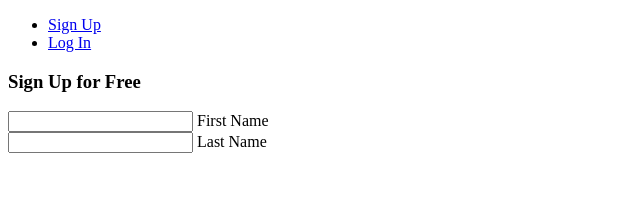
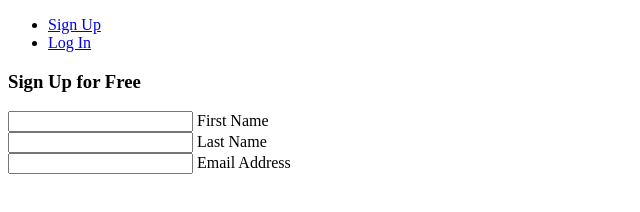
Before and after one commit to FrederriCo/Registration-template, a plain HTML site: page index.html in a window 1280 px wide. Shown: the whole page, without its empty margins (0-640 px from the left). Drawn offline with Linux system fonts and the light colour scheme.

Commit message:
more input

```diff
--- a/index.html
+++ b/index.html
@@ -29,6 +29,10 @@
                 <label for="last-name">Last Name</label>
             </div>
         </div>
+        <div class="field">
+            <input type="email" name="email" id="email" placeholder="" required>
+            <label for="email">Email Address</label>
+          </div>
     </form>
 </body>
 
```
Lines whose indentation alone changed are shown as unchanged.
